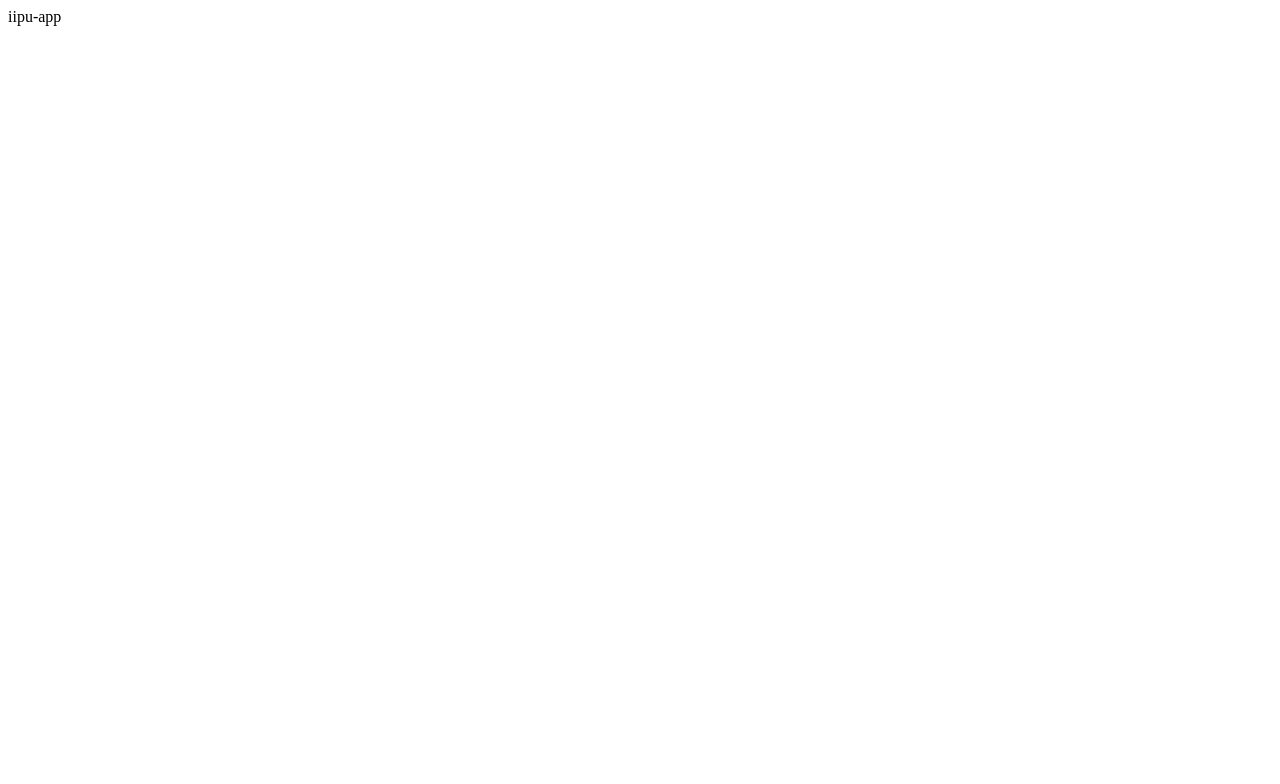
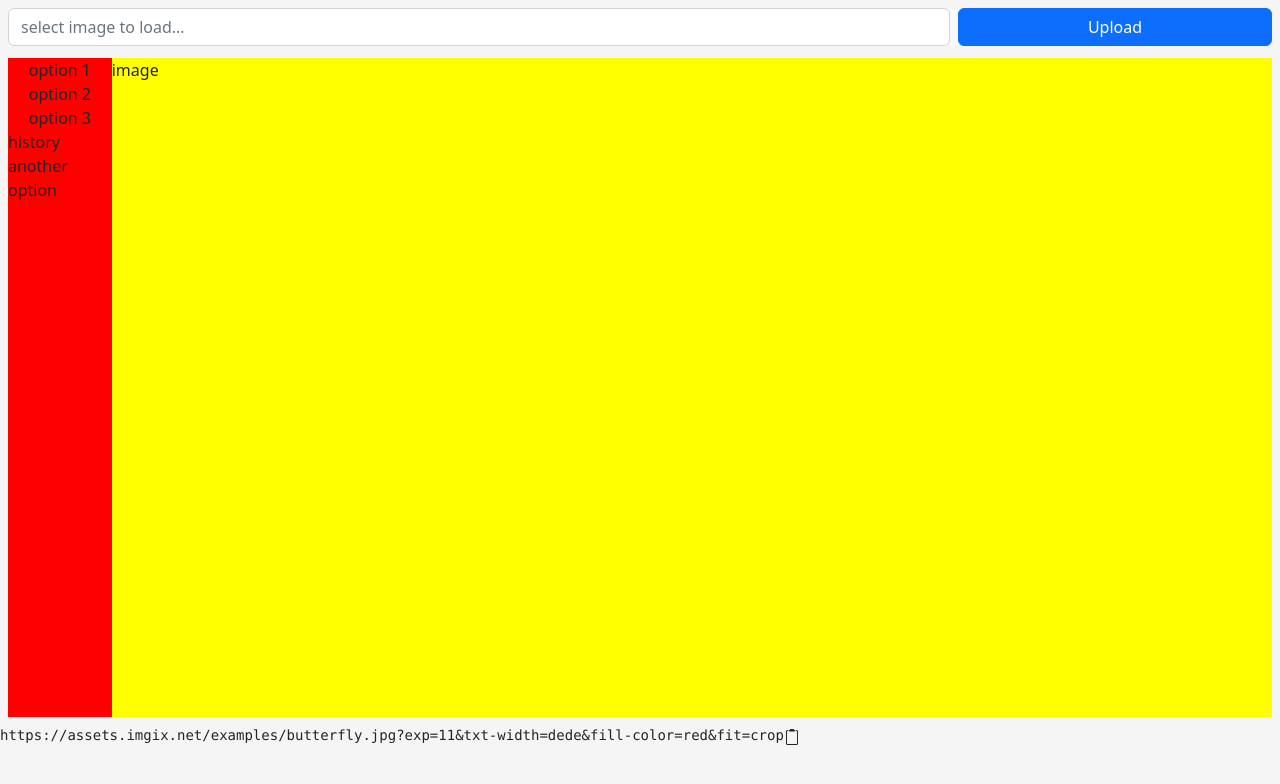
Before and after one commit to slaveofthecode/iipu, a React (Create React App) app: page / in a window 1280 px wide. Shown: the top 784 px of the page. Built offline with nearby package versions, Linux system fonts and the light colour scheme.

Commit message:
Simple layout style was applied

```diff
--- a/package.json
+++ b/package.json
@@ -10,9 +10,13 @@
     "@types/node": "^16.18.10",
     "@types/react": "^18.0.26",
     "@types/react-dom": "^18.0.10",
+    "bootstrap": "^5.2.3",
+    "bootstrap-icons": "^1.10.2",
     "react": "^18.2.0",
+    "react-bootstrap": "^2.7.0",
     "react-dom": "^18.2.0",
     "react-scripts": "5.0.1",
+    "sass": "^1.57.1",
     "typescript": "^4.9.4",
     "web-vitals": "^2.1.4"
   },
--- a/src/App.tsx
+++ b/src/App.tsx
@@ -1,9 +1,30 @@
-function App() {
+import ImageRendering from './components/ImageRendering'
+import LoadImage from './components/LoadImage'
+import MenuOptions from './components/MenuOptions'
+import UrlGenerated from './components/UrlGenerated'
+
+import './styles/layout.scss';
+
+type Props = {}
+
+const App = (props: Props) => {
   return (
-    <div>
-      iipu-app
-    </div>
-  );
+    <>
+      <header>
+        <LoadImage />
+      </header>
+
+      <main className='d-flex m-2'>
+        <MenuOptions />
+        <ImageRendering />
+      </main>
+
+
+      <footer>
+        <UrlGenerated />
+      </footer>
+    </>
+  )
 }
 
-export default App;
+export default App
--- /dev/null
+++ b/src/components/ImageRendering/index.tsx
@@ -0,0 +1,30 @@
+import React from 'react'
+import { Container, Figure } from 'react-bootstrap'
+
+type Props = {}
+
+const ImageRendering = (props: Props) => {
+    return (
+        <div style={{ background: 'yellow' }} className='w-100'>
+            image
+        </div>
+    );
+    // return (
+    //     <Container>
+    //         <Figure>
+    //             <Figure.Image
+    //                 width={171}
+    //                 height={180}
+    //                 alt="171x180"
+    //                 // src="holder.js/171x180"
+    //                 src="https://www.google.com/logos/doodles/2022/seasonal-holidays-2022-6753651837109831.8-ladc.gif"
+    //             />
+    //             <Figure.Caption>
+    //                 Nulla vitae elit libero, a pharetra augue mollis interdum.
+    //             </Figure.Caption>
+    //         </Figure>
+    //     </Container>
+    // )
+}
+
+export default ImageRendering
--- /dev/null
+++ b/src/components/LoadImage/index.tsx
@@ -0,0 +1,37 @@
+import React from 'react'
+import { Col, Container, Row } from 'react-bootstrap'
+
+type Props = {}
+
+const LoadImage = (props: Props) => {
+
+
+  return (
+    <div className='d-flex justify-content-between m-2 bg-light'>
+      <div className='w-75'>
+        <input list="listImages" name="listImages" className='form-control w-100' placeholder='select image to load...' />
+        <datalist id='listImages'>
+          <option value="Edge" />
+          <option value="Firefox" />
+          <option value="Chrome" />
+          <option value="Opera" />
+          <option value="Safari" />
+        </datalist>
+      </div>
+      <div className='w-25 ms-2'>
+        <button className='btn btn-primary w-100'>Upload</button>
+      </div>
+    </div>
+  );
+
+  // return (
+  //   <Container fluid className='p-3'>
+  //     <Row>
+  //       <Col md={9} className='py-2'> here dropdown / text with url / name of the file loaded </Col>
+  //       <Col md={3} className='py-2'> button upload </Col>
+  //     </Row>
+  //   </Container>
+  // );
+}
+
+export default LoadImage
--- /dev/null
+++ b/src/components/MenuOptions/index.tsx
@@ -0,0 +1,34 @@
+import React from 'react'
+import { Dropdown } from 'react-bootstrap'
+
+type Props = {
+}
+
+const MenuOptions = (props: Props) => {
+
+    return (
+        <div style={{ background: 'red' }} className='w-auto' >
+            <ul className='d-flex flex-column align-items-center justify-content-center'>
+                <li><span>option 1</span></li>
+                <li><span>option 2</span></li>
+                <li><span>option 3</span></li>
+            </ul>
+            <ul>
+                <li><span>history</span></li>
+                <li><span>another option</span></li>
+            </ul>
+        </div>
+    );
+
+    // return (
+    //     <Dropdown.Menu show>
+    //         <Dropdown.Item eventKey="1">Action 1</Dropdown.Item>
+    //         <Dropdown.Item eventKey="2">Action 2</Dropdown.Item>
+    //         <Dropdown.Item eventKey="3">Action 3</Dropdown.Item>
+    //         <Dropdown.Divider />
+    //         <Dropdown.Item eventKey="4">History</Dropdown.Item>
+    //     </Dropdown.Menu>
+    // )
+}
+
+export default MenuOptions
--- /dev/null
+++ b/src/components/UrlGenerated/index.tsx
@@ -0,0 +1,21 @@
+import React from 'react'
+import { Container } from 'react-bootstrap'
+
+type Props = {}
+
+const UrlGenerated = (props: Props) => {
+    return (
+        <div className='d-flex'>
+            <pre>https://assets.imgix.net/examples/butterfly.jpg?exp=11&txt-width=dede&fill-color=red&fit=crop</pre>
+            <i className="bi bi-clipboard2"></i>
+        </div>
+    );
+
+    // return (
+    //     <Container>
+    //         footer
+    //     </Container>
+    // )
+}
+
+export default UrlGenerated
--- /dev/null
+++ b/src/styles/layout.scss
@@ -0,0 +1,14 @@
+
+body {
+    background-color: var(--bg-color-main);
+
+    #root {
+        display: grid;
+        grid-template-columns: 100vw;
+        grid-template-rows: 50px calc(100vh - 50px - 75px) 75px;
+        grid-template-areas:
+        "header"
+        "main"
+        "footer";
+    }
+}
--- /dev/null
+++ b/src/styles/reset.scss
@@ -0,0 +1,14 @@
+ * {
+    box-sizing: border-box;
+    margin: 0;
+    padding: 0;
+ }
+
+ ul {
+    margin: 0 !important;
+    padding: 0 !important;
+
+    li {
+        list-style: none;
+    }
+ }
--- /dev/null
+++ b/src/styles/variables.css
@@ -0,0 +1,3 @@
+:root {
+    --bg-color-main: #f5f5f5;
+}
```
Also changed, not shown: src/index.tsx (+7 -0 lines), 1 other file (tests, documents, lock files or other folders).
